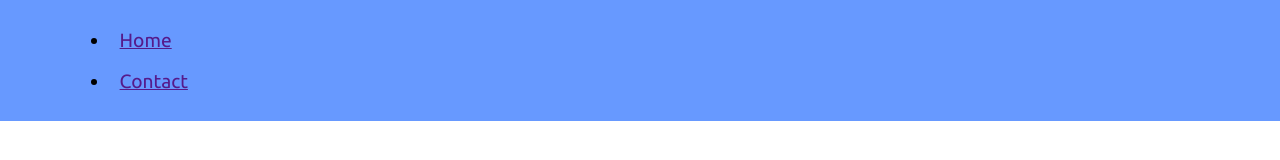
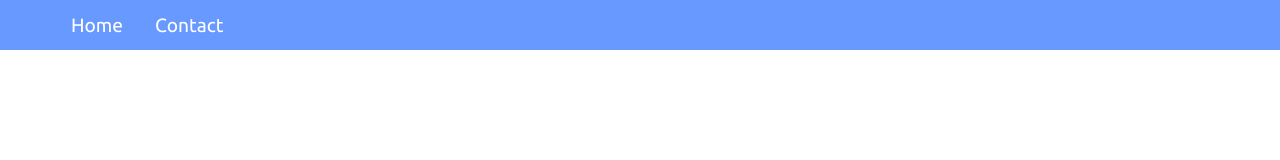
Before and after one commit to raoasifraza11/learning-cpp, a plain HTML site: page index.html in a window 1280 px wide. Drawn offline with Linux system fonts and the light colour scheme.

Commit message:
Navigation bar complete

```diff
--- a/css/main.css
+++ b/css/main.css
@@ -6,16 +6,31 @@ html {
     font-family: 'Ubuntu', sans-serif;
 }
 
+/* Top Navigation */
 nav {
     background-color: #6799FF;
-    min-height: 46px;
+    color: #ffffff;
     font-size: 1.2em;
 }
 
 nav ul {
+    list-style-type: none;
+    margin: 0;
+    padding: 0;
+    overflow: hidden;
+}
+nav li {
+    float: left;
 }
 
-nav ul li {
+li a {
+    display: block;
+    color: white;
+    text-align: center;
+    padding: 14px 16px;
     text-decoration: none;
-    padding: 0.5em;
 }
+
+nav li a:hover {
+    background-color: #111;
+}
--- a/index.html
+++ b/index.html
@@ -23,12 +23,10 @@
         <!-- nav-container -->
         <div class="container">
             <div class="row">
-                <div class="col-md-12">
-                    <ul>
-                        <li rel="home" class="active"><a href="">Home</a></li>
-                        <li rel="contact"><a href="">Contact</a></li>
-                    </ul>
-                </div>
+                <ul>
+                    <li rel="home" class="active"><a href="">Home</a></li>
+                    <li rel="contact"><a href="">Contact</a></li>
+                </ul>
             </div>
         </div>
     </nav>
```
